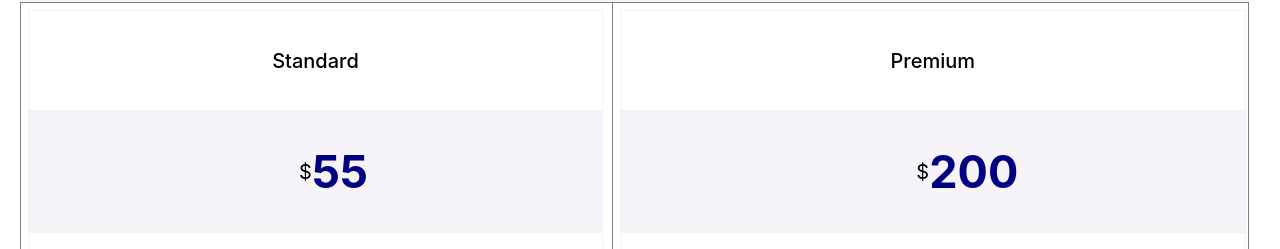
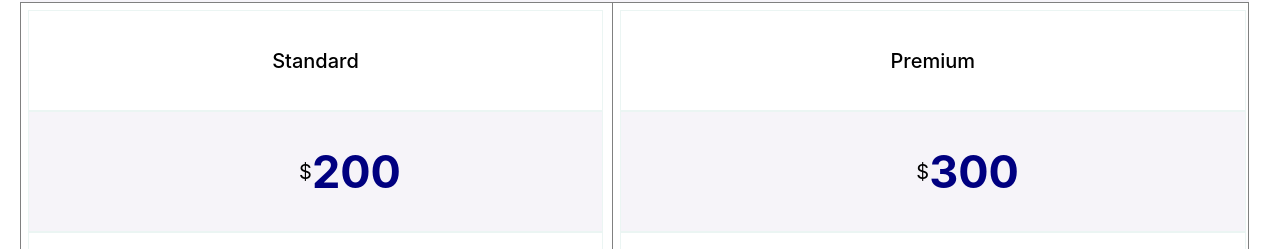
Before and after one commit to EbukaNweje/getinstaverified, a React (Create React App) app: page / in a window 1280 px wide. Shown: the part 3042-3291 px from the top of the page. Built offline with nearby package versions, Linux system fonts and the light colour scheme.

Commit message:
My color Fix New

```diff
--- a/src/components/Pricing.js
+++ b/src/components/Pricing.js
@@ -29,7 +29,7 @@ const Pricing = () => {
            <li className='Card_name'>Standard</li>
            <li className='Card_amount'>
                <p>$</p>
-               <span>55</span>
+               <span>200</span>
            </li>
            <li>For any profile</li>
            <li>Verification submission</li>
@@ -44,7 +44,7 @@ const Pricing = () => {
         <li className='Card_name'>Premium</li>
            <li className='Card_amount'>
                <p>$</p>
-               <span>200</span></li>
+               <span>300</span></li>
            <li>For any profile</li>
            <li>Interview Article</li>
            <li>2 Press Publications</li>
```
